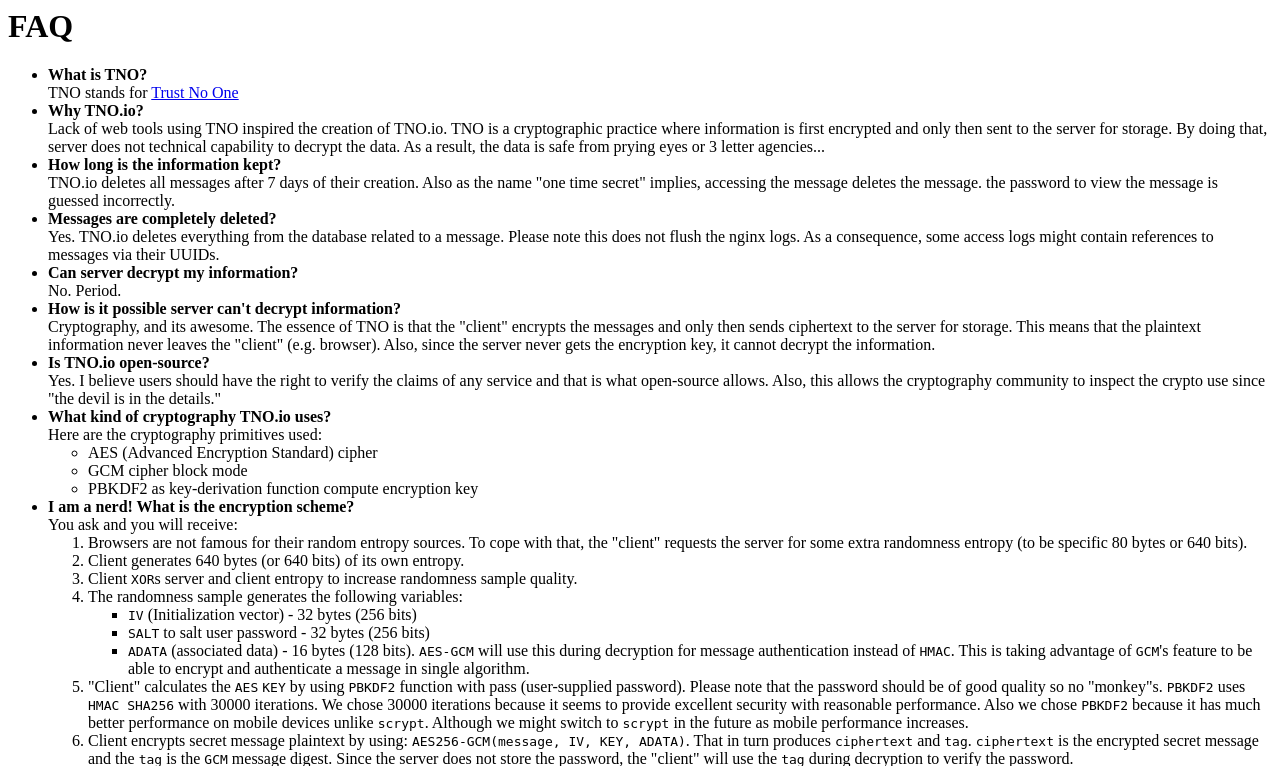
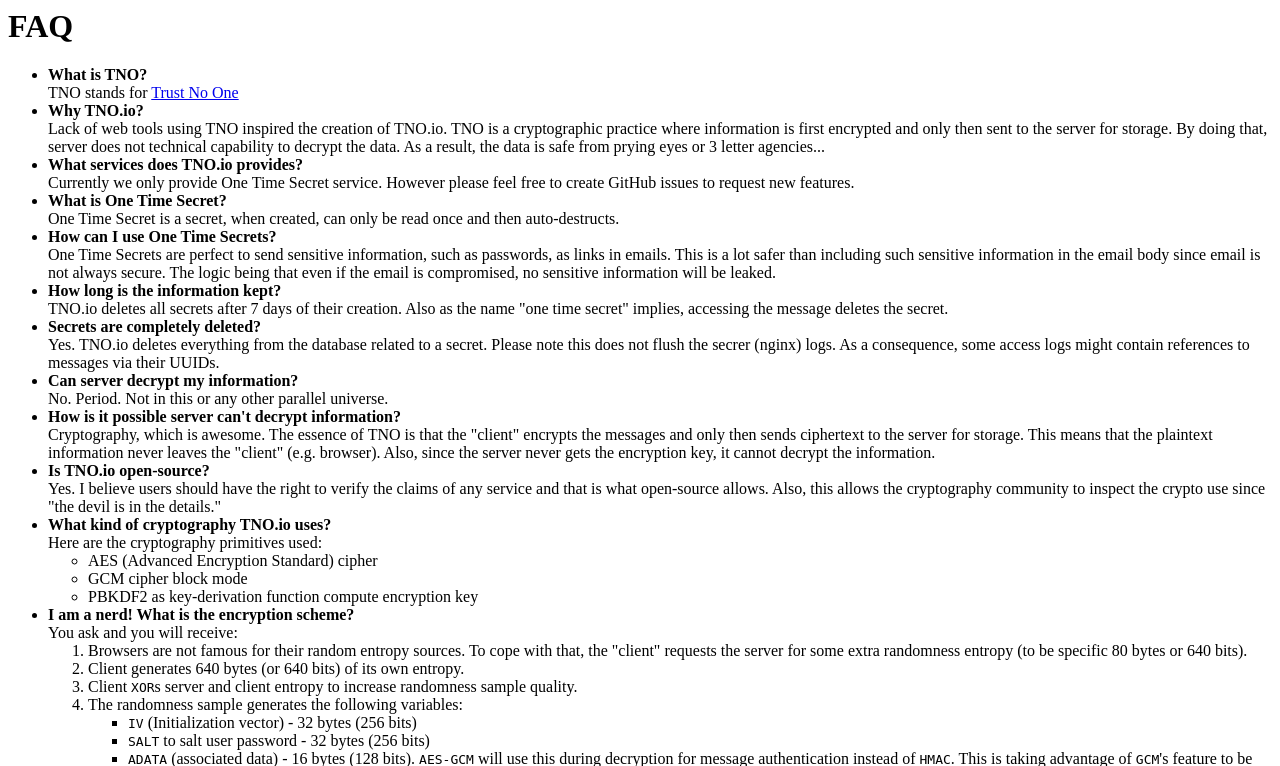
Before and after one commit to miki725/tno, a Django app: template tno/onetime/templates/onetime/partials/faq.html in a window 1280 px wide. Shown: the top 766 px of the page. Run offline with Django 3.2, Linux system fonts and the light colour scheme; the template is opened without the code that fills it, so the values that code supplies are empty; parts of the project's set-up code (start-up, migrations or seed data) failed here and were passed over.

Commit message:
better faq

```diff
--- a/tno/onetime/templates/onetime/partials/faq.html
+++ b/tno/onetime/templates/onetime/partials/faq.html
@@ -15,61 +15,71 @@
 
     <li>
         <b>Why TNO.io?</b><br>
-        Lack of web tools using TNO inspired the creation of TNO.io. TNO
-        is a
-        cryptographic practice where information is first encrypted and
-        only then
-        sent to the server for storage. By doing that, server does not
-        technical
-        capability to decrypt the data. As a result, the data is safe from
-        prying
-        eyes or 3 letter agencies...
+        Lack of web tools using TNO inspired the creation of TNO.io.
+        TNO is a cryptographic practice where information is first encrypted
+        and only then sent to the server for storage. By doing that,
+        server does not technical capability to decrypt the data. As a result,
+        the data is safe from prying eyes or 3 letter agencies...
+    </li>
+
+    <li>
+        <b>What services does TNO.io provides?</b><br>
+        Currently we only provide One Time Secret service.
+        However please feel free to create GitHub issues
+        to request new features.
+    </li>
+
+    <li>
+        <b>What is One Time Secret?</b><br>
+        One Time Secret is a secret, when created, can only be read once
+        and then auto-destructs.
+    </li>
+
+    <li>
+        <b>How can I use One Time Secrets?</b><br>
+        One Time Secrets are perfect to send sensitive information,
+        such as passwords, as links in emails. This is a lot safer
+        than including such sensitive information in the email body
+        since email is not always secure. The logic being that even
+        if the email is compromised, no sensitive information will be
+        leaked.
     </li>
 
     <li>
         <b>How long is the information kept?</b><br>
-        TNO.io deletes all messages after 7 days of their creation. Also
-        as the
-        name "one time secret" implies, accessing the message deletes the
-        message.
-        the password to view the message is guessed incorrectly.
+        TNO.io deletes all secrets after 7 days of their creation. Also
+        as the name "one time secret" implies, accessing the message
+        deletes the secret.
     </li>
 
     <li>
-        <b>Messages are completely deleted?</b><br>
+        <b>Secrets are completely deleted?</b><br>
         Yes. TNO.io deletes everything from the database related to a
-        message.
-        Please note this does not flush the nginx logs. As a consequence,
-        some
-        access logs might contain references to messages via their UUIDs.
+        secret. Please note this does not flush the secrer (nginx) logs.
+        As a consequence, some access logs might contain references to
+        messages via their UUIDs.
     </li>
 
     <li>
         <b>Can server decrypt my information?</b><br>
-        No. Period.
+        No. Period. Not in this or any other parallel universe.
     </li>
 
     <li>
         <b>How is it possible server can't decrypt information?</b><br>
-        Cryptography, and its awesome. The essence of TNO is that the
-        "client"
-        encrypts the messages and only then sends ciphertext to the server
-        for
-        storage. This means that the plaintext information never leaves
-        the
-        "client" (e.g. browser). Also, since the server never gets the
-        encryption
-        key, it cannot decrypt the information.
+        Cryptography, which is awesome. The essence of TNO is that the
+        "client" encrypts the messages and only then sends ciphertext
+        to the server for storage. This means that the plaintext information
+        never leaves the "client" (e.g. browser). Also, since the server
+        never gets the encryption key, it cannot decrypt the information.
     </li>
 
     <li>
         <b>Is TNO.io open-source?</b><br>
         Yes. I believe users should have the right to verify the claims of
-        any
-        service and that is what open-source allows. Also, this allows the
+        any service and that is what open-source allows. Also, this allows the
         cryptography community to inspect the crypto use since "the devil
-        is in
-        the details."
+        is in the details."
     </li>
 
     <li>
```
Also changed, not shown: tno/onetime/templates/onetime/partials/message-create.html (+7 -0 lines).
